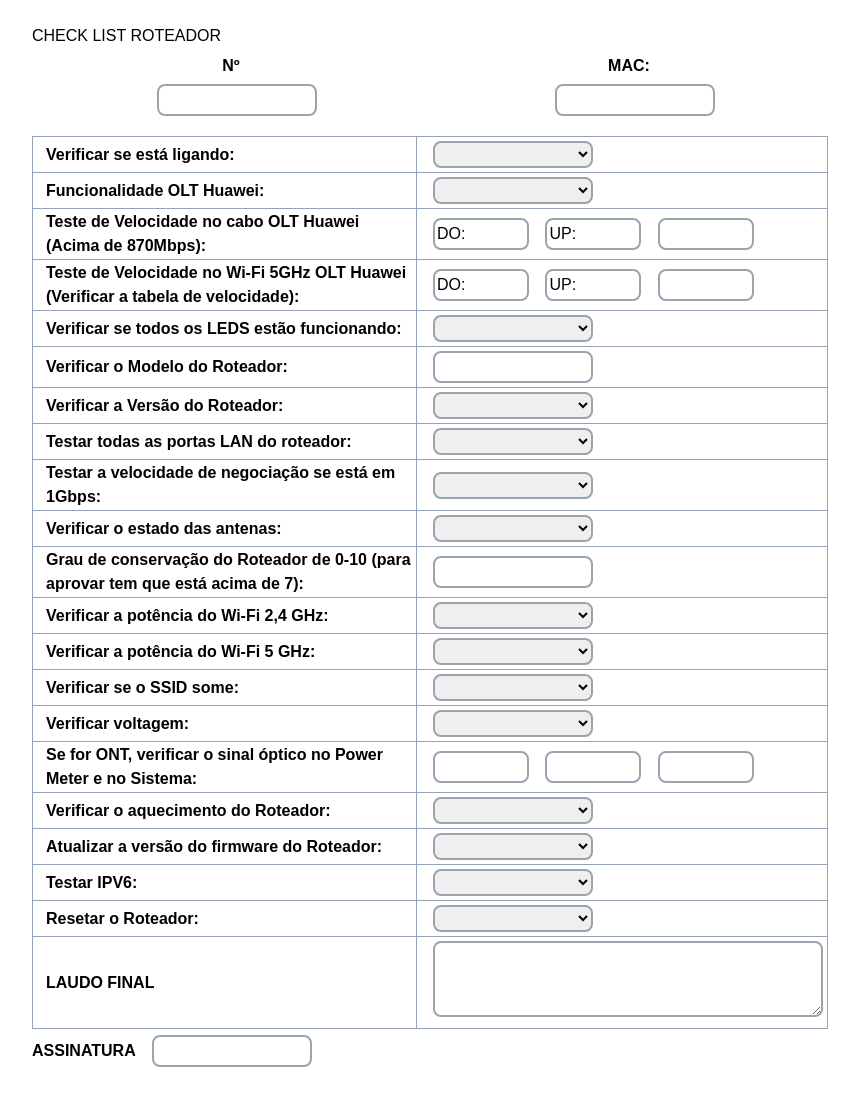
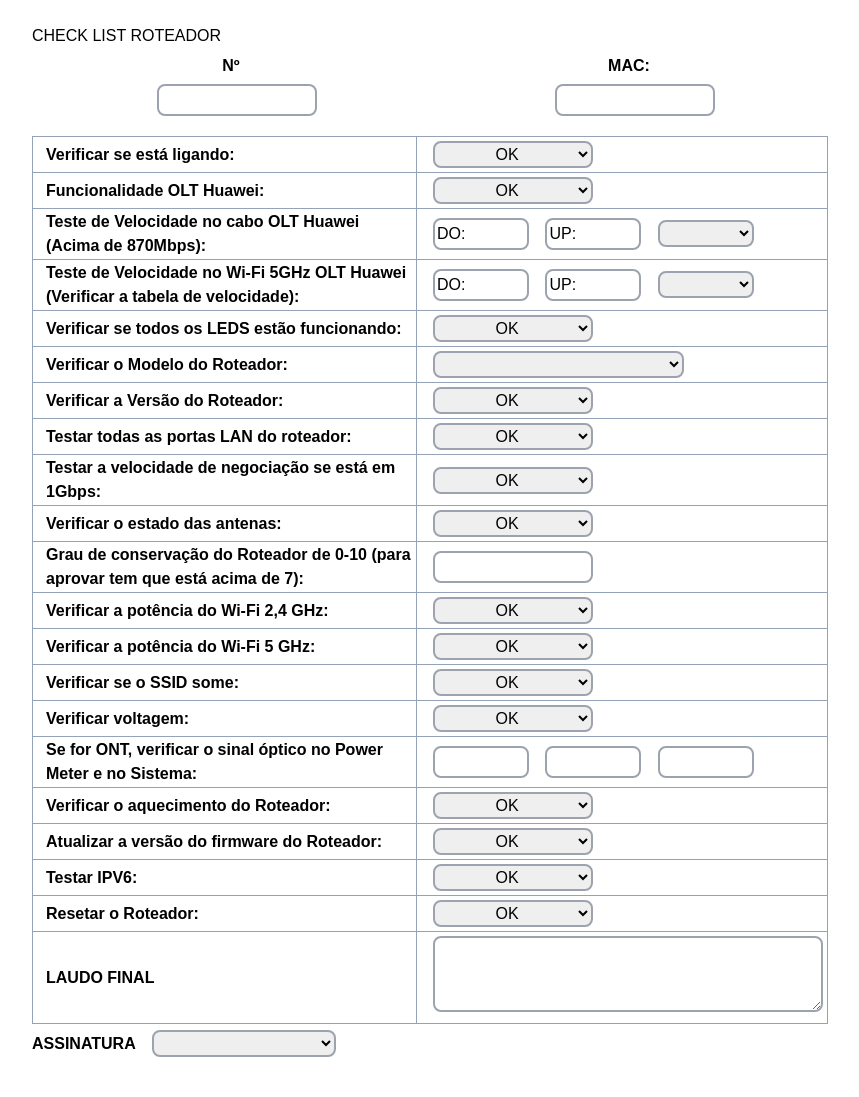
Before and after one commit to CarllosEduardo07/Laudo_casa_de_Teste, a website: page src/index.html in a window 1280 px wide. Shown: the whole page, without its empty margins (210-1069 px from the left). Drawn offline with nearby package versions, Linux system fonts and the light colour scheme; files that its build step writes are made by us from their sources.

Commit message:
alterações

```diff
--- a/src/index.html
+++ b/src/index.html
@@ -10,15 +10,15 @@
         <div class="p-6">
             <h2>CHECK LIST ROTEADOR</h2>
 
-            <div class=" mb-5 flex justify-around text-center">
+            <div class="mb-5 flex justify-around text-center">
                 <div class="flex flex-col">
                     <label for="id">Nº</label>
                     <input type="number" id="id" />
                 </div>
 
-                <div class="flex flex-col ">
+                <div class="flex flex-col">
                     <label for="mac">MAC:</label>
-                    <input type="text" id="mac" class="uppercase"/>
+                    <input type="text" id="mac" class="uppercase" />
                 </div>
             </div>
 
@@ -28,7 +28,7 @@
                     <td>
                         <select id="">
                             <option value=""></option>
-                            <option value="OK">OK</option>
+                            <option value="OK" selected>OK</option>
                             <option value="-">-</option>
                         </select>
                     </td>
@@ -38,7 +38,7 @@
                     <td>
                         <select id="">
                             <option value=""></option>
-                            <option value="OK">OK</option>
+                            <option value="OK" selected>OK</option>
                             <option value="-">-</option>
                         </select>
                     </td>
@@ -48,7 +48,11 @@
                     <td>
                         <input type="text" value="DO: " class="inputs" />
                         <input type="text" value="UP: " class="inputs" />
-                        <input type="text" value="" class="inputs" />
+                        <select id="" class="inputs text-center">
+                            <option value=""></option>
+                            <option value="OK">OK</option>
+                            <option value="-">-</option>
+                        </select>
                     </td>
                 </tr>
                 <tr>
@@ -56,7 +60,11 @@
                     <td>
                         <input type="text" value="DO: " class="inputs" />
                         <input type="text" value="UP: " class="inputs" />
-                        <input type="text" value="" class="inputs" />
+                        <select id="" class="inputs text-center">
+                            <option value=""></option>
+                            <option value="OK">OK</option>
+                            <option value="-">-</option>
+                        </select>
                     </td>
                 </tr>
                 <tr>
@@ -64,7 +72,7 @@
                     <td>
                         <select id="">
                             <option value=""></option>
-                            <option value="OK">OK</option>
+                            <option value="OK" selected>OK</option>
                             <option value="-">-</option>
                         </select>
                     </td>
@@ -72,7 +80,16 @@
                 <tr>
                     <th><p>Verificar o Modelo do Roteador:</p></th>
                     <td>
-                        <input type="text" name="" id="" />
+                        <select id="" class="w-auto">
+                            <option value=""></option>
+                            <option value="Tp-Link Wi-Fi 6 AX1800 EX220">Tp-Link Wi-Fi 6 AX1800 EX220</option>
+                            <option value="Intelbras RG 1200">Intelbras RG 1200</option>
+                            <option value="Mercusys AC1200">Mercusys AC1200</option>
+                            <option value="ZTE H199A">ZTE H199A</option>
+                            <option value="ZTE ZT199">ZTE ZT199</option>
+                            <option value="HUAWEI WS5200">HUAWEI WS5200</option>
+                            <option value="HUAWEI AX2">HUAWEI AX2</option>
+                        </select>
                     </td>
                 </tr>
                 <tr>
@@ -80,7 +97,7 @@
                     <td>
                         <select id="">
                             <option value=""></option>
-                            <option value="OK">OK</option>
+                            <option value="OK" selected>OK</option>
                             <option value="-">-</option>
                         </select>
                     </td>
@@ -90,7 +107,7 @@
                     <td>
                         <select id="">
                             <option value=""></option>
-                            <option value="OK">OK</option>
+                            <option value="OK" selected>OK</option>
                             <option value="-">-</option>
                         </select>
                     </td>
@@ -100,7 +117,7 @@
                     <td>
                         <select id="">
                             <option value=""></option>
-                            <option value="OK">OK</option>
+                            <option value="OK" selected>OK</option>
                             <option value="-">-</option>
                         </select>
                     </td>
@@ -110,7 +127,7 @@
                     <td>
                         <select id="">
                             <option value=""></option>
-                            <option value="OK">OK</option>
+                            <option value="OK" selected>OK</option>
                             <option value="-">-</option>
                         </select>
                     </td>
@@ -126,7 +143,7 @@
                     <td>
                         <select id="">
                             <option value=""></option>
-                            <option value="OK">OK</option>
+                            <option value="OK" selected>OK</option>
                             <option value="-">-</option>
                         </select>
                     </td>
@@ -136,7 +153,7 @@
                     <td>
                         <select id="">
                             <option value=""></option>
-                            <option value="OK">OK</option>
+                            <option value="OK" selected>OK</option>
                             <option value="-">-</option>
                         </select>
                     </td>
@@ -146,7 +163,7 @@
                     <td>
                         <select id="">
                             <option value=""></option>
-                            <option value="OK">OK</option>
+                            <option value="OK" selected>OK</option>
                             <option value="-">-</option>
                         </select>
                     </td>
@@ -156,7 +173,7 @@
                     <td>
                         <select id="">
                             <option value=""></option>
-                            <option value="OK">OK</option>
+                            <option value="OK" selected>OK</option>
                             <option value="-">-</option>
                         </select>
                     </td>
@@ -174,7 +191,7 @@
                     <td>
                         <select id="">
                             <option value=""></option>
-                            <option value="OK">OK</option>
+                            <option value="OK" selected>OK</option>
                             <option value="-">-</option>
                         </select>
                     </td>
@@ -184,7 +201,7 @@
                     <td>
                         <select id="">
                             <option value=""></option>
-                            <option value="OK">OK</option>
+                            <option value="OK" selected>OK</option>
                             <option value="-">-</option>
                         </select>
                     </td>
@@ -194,7 +211,7 @@
                     <td>
                         <select id="">
                             <option value=""></option>
-                            <option value="OK">OK</option>
+                            <option value="OK" selected>OK</option>
                             <option value="-">-</option>
                         </select>
                     </td>
@@ -204,7 +221,7 @@
                     <td>
                         <select id="">
                             <option value=""></option>
-                            <option value="OK">OK</option>
+                            <option value="OK" selected>OK</option>
                             <option value="-">-</option>
                         </select>
                     </td>
@@ -219,7 +236,17 @@
 
             <div class="container_opcoes">
                 <label for="assinatura">ASSINATURA</label>
-                <input type="text" id="assinatura" class="uppercase"/>
+                <select id="" class="w-auto">
+                    <option value=""></option>
+                    <option value="KARINE NUNES">KARINE NUNES</option>
+                    <option value="ANA MARIA">ANA MARIA SILVA</option>
+                    <option value="EMANOEL CORREIA">EMANOEL CORREIA</option>
+                    <option value="CAMILLY VITÓRIA">CAMILLY VITÓRIA</option>
+                    <option value="KAUAN EMANUEL">KAUAN EMANUEL</option>
+                    <option value="MARIA EDUARDA">MARIA EDUARDA</option>
+                    <option value="JHENIFFER">JHENIFFER</option>
+                    <option value="WELLINGSOM SILVA">WELLINGSOM SILVA</option>
+                </select>
             </div>
         </div>
     </body>
```
Also changed, not shown: 1 other file.
